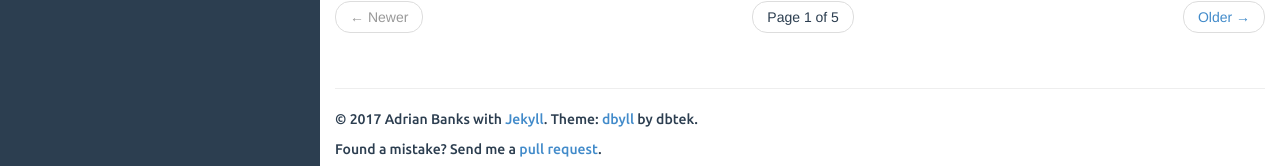
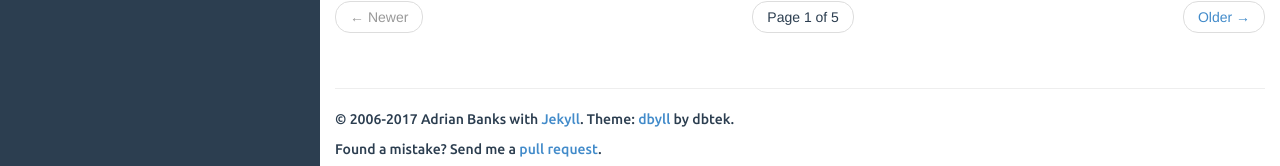
Before and after one commit to adrianbanks/adrianbanks.github.io, a Jekyll site: the page built from index.html, in a window 1280 px wide and 900 px high, scrolled down 7497 px. Shown: the part 731-897 px from the top of the window. Built offline with Jekyll 4.4.1, drawn with Linux system fonts in a browser that asks for light colours; the list of posts is cut into pages by our own code.

Commit message:
Update the copyright date

```diff
--- a/_includes/default.html
+++ b/_includes/default.html
@@ -102,7 +102,7 @@
 		<footer>
 			<hr/>
 			<p>
-				&copy; {{ site.time | date: '%Y' }} {{ site.author.name }} with <a href="http://jekyllrb.com/">Jekyll</a>. Theme: <a href="https://github.com/dbtek/dbyll">dbyll</a> by dbtek.
+				&copy; 2006-{{ site.time | date: '%Y' }} {{ site.author.name }} with <a href="http://jekyllrb.com/">Jekyll</a>. Theme: <a href="https://github.com/dbtek/dbyll">dbyll</a> by dbtek.
 			</p>
 			<p>
 				Found a mistake? Send me a <a href="https://github.com/adrianbanks/adrianbanks.github.io">pull request</a>.
```
